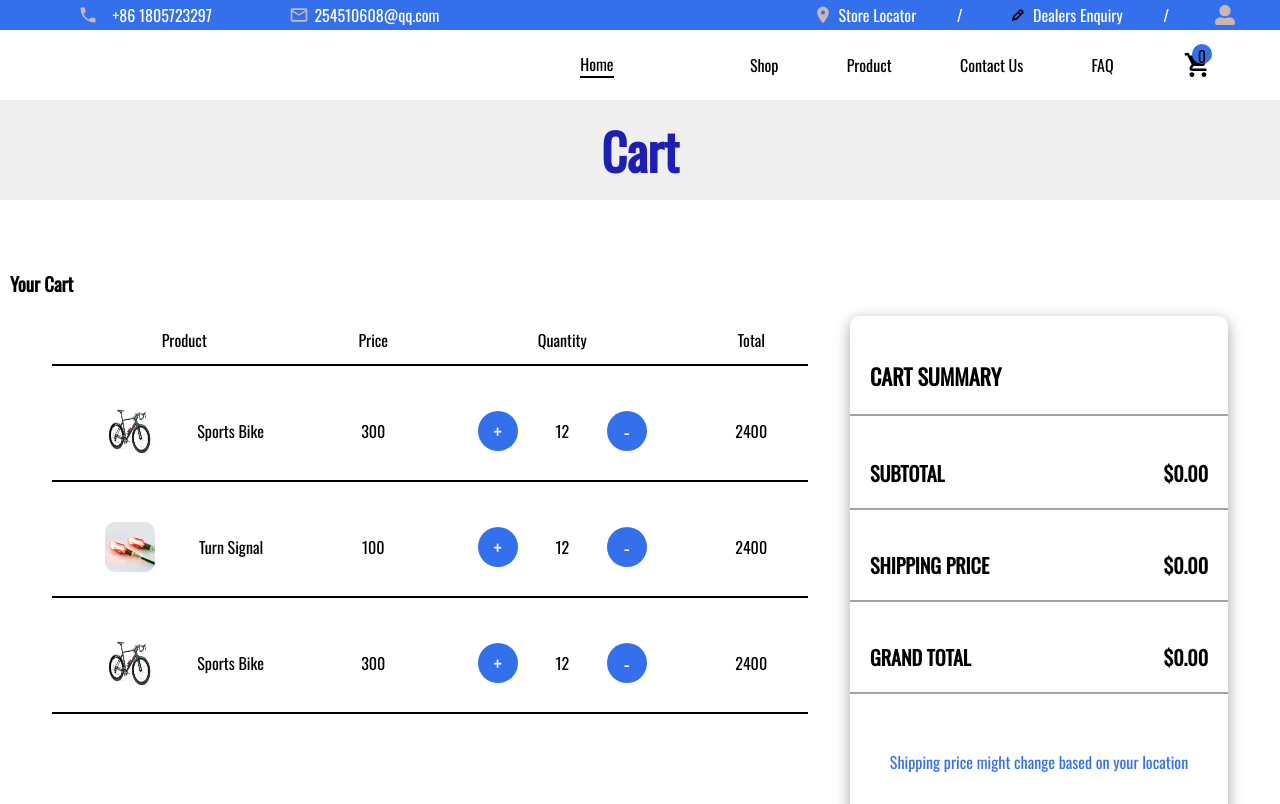
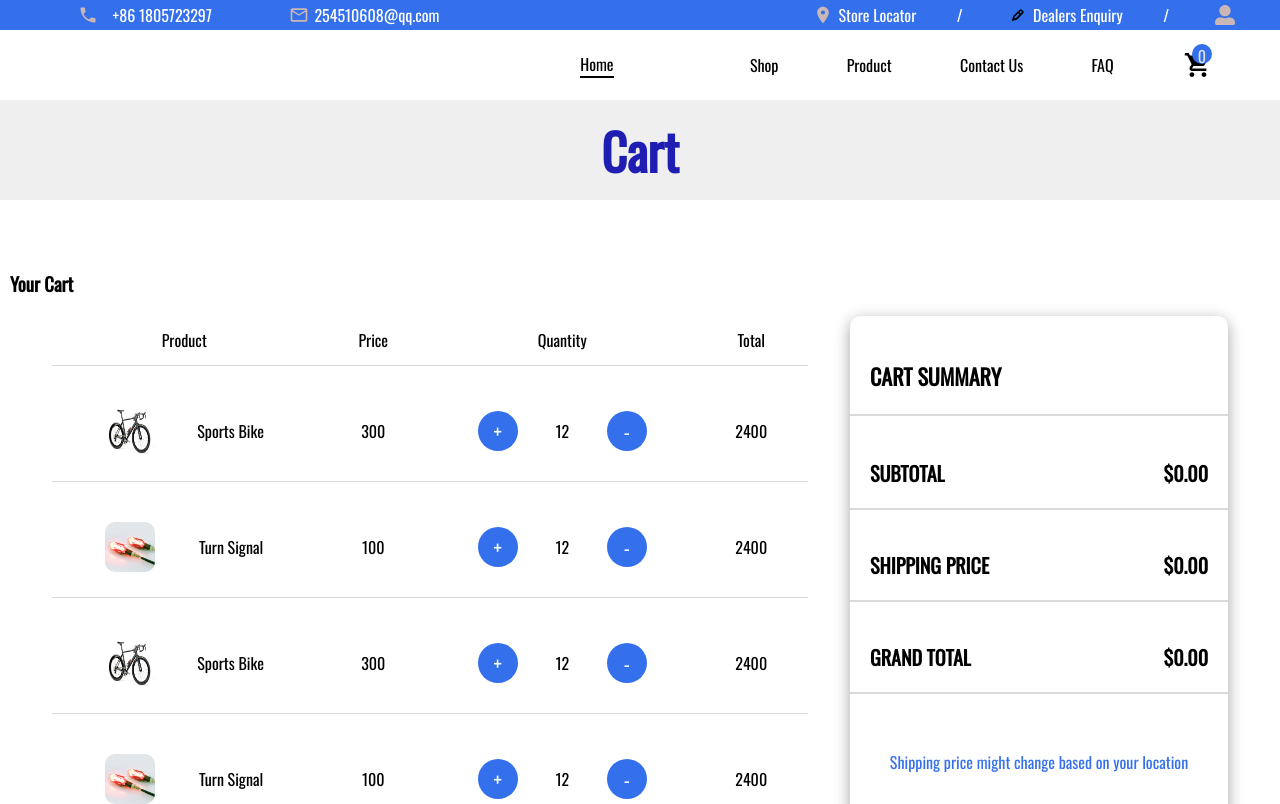
Before and after one commit to mbragi/Jelly-frontend, a React (Create React App) app: page /cart in a window 1280 px wide. Shown: the top 804 px of the page. Built offline with nearby package versions, Linux system fonts and the light colour scheme.

Commit message:
feat: done with cart page, still needs some styling

```diff
--- a/src/components/navBar/NavBar.css
+++ b/src/components/navBar/NavBar.css
@@ -84,6 +84,7 @@
 .cart-quantity{
     width: 20px;
     height: 20px;
+    color: rgb(225, 225, 225);
     text-align: center;
     position: absolute;
     border-radius: 50%;
--- a/src/pages/cart/Cart.css
+++ b/src/pages/cart/Cart.css
@@ -41,7 +41,7 @@
 .items-div-header{
     display: flex;
     /* background-color: blue; */
-    border-bottom: 2px solid black;
+    border-bottom: 1px solid rgb(217, 217, 217);
     height: 50px;
     padding: 10px;
     align-items: center;
@@ -51,7 +51,7 @@
 .item{
     display: flex;
     /* background-color: blue; */
-    border-bottom: 2px solid black;
+    border-bottom: 1px solid rgb(217, 217, 217);
     height: 100px;
     padding: 10px;
     align-items: center;
@@ -78,12 +78,12 @@
     padding-right: 20px;
     font-size: 20px;
     font-weight: bold;
-    border-bottom: 2px solid rgba(0, 0, 0, 0.36);
+    border-bottom: 2px solid rgba(217, 217, 217, 1);
     display: flex;
     align-items: center;
     justify-content: space-between;
 }
-.cart-summary-item-header{
+.cart-summary-header{
     font-size: 22px;
     font-weight: bolder;
 }
--- a/src/pages/cart/Cart.jsx
+++ b/src/pages/cart/Cart.jsx
@@ -42,7 +42,7 @@ function Cart() {
                 </div>
 
                 <div className='cart-summary'>
-                    <p className='cart-summary-item cart-summary-item-header'>
+                    <p className='cart-summary-item cart-summary-header'>
                         <p>cart summary</p>
                     </p>
                     <p className='cart-summary-item'>
--- a/src/pages/cart/cart.json
+++ b/src/pages/cart/cart.json
@@ -3,18 +3,28 @@
         "_id": 1,
         "name": "Sports Bike",
         "img_url": "bike.png",
-        "price": 300
+        "price": 300,
+        "ratings": 4
     },
     {
         "_id": 2,
         "name": "Turn Signal",
         "img_url": "turn-signal.png",
-        "price": 100
+        "price": 100,
+        "ratings": 4
     },
     {
         "_id": 3,
         "name": "Sports Bike",
         "img_url": "bike.png",
-        "price": 300
+        "price": 300,
+        "ratings": 4
+    },
+    {
+        "_id": 4,
+        "name": "Turn Signal",
+        "img_url": "turn-signal.png",
+        "price": 100,
+        "ratings": 4
     }
 ]
```
